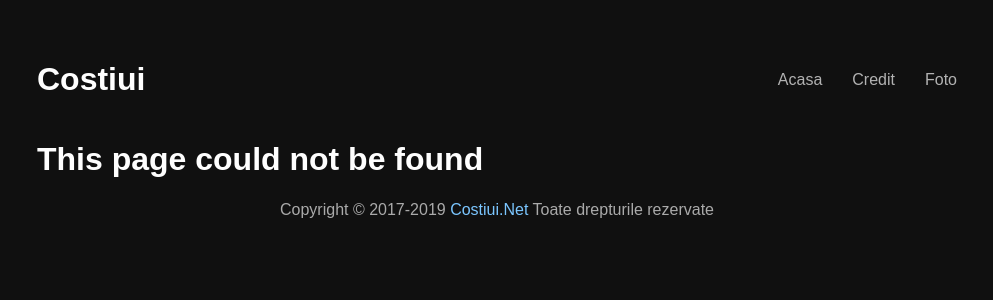
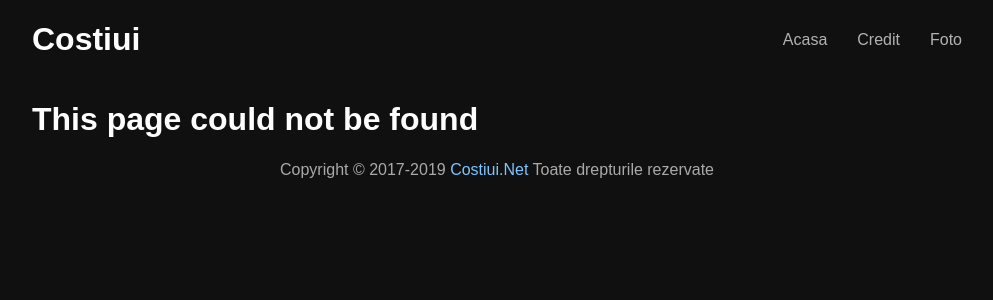
Before and after one commit to p-oszkar/foto, a Jekyll site: the page built from 404.html, in a window 1280 px wide. Shown: the top 300 px of the page, without its empty margins (143-1136 px from the left). Built offline with Jekyll 4.4.1, drawn with Linux system fonts in a browser that asks for light colours; some web fonts are replaced; comment, search, counter and statistics services are not loaded.

Commit message:
Update layout.scss

```diff
--- a/_sass/layout.scss
+++ b/_sass/layout.scss
@@ -3,7 +3,7 @@ body {
 }
 
 .wrap {
-	padding: 40px;
+	padding: 0 35px;
 }
 
 header h1 a {
```
